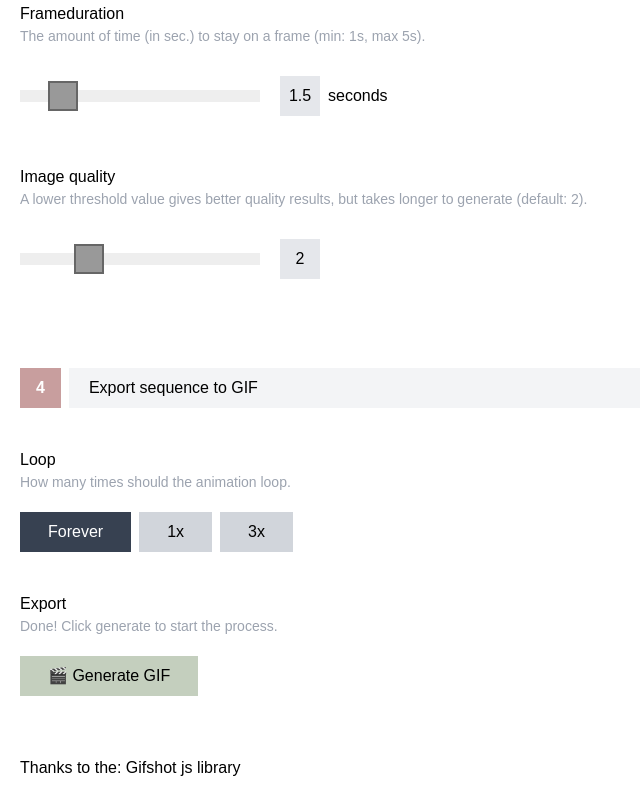
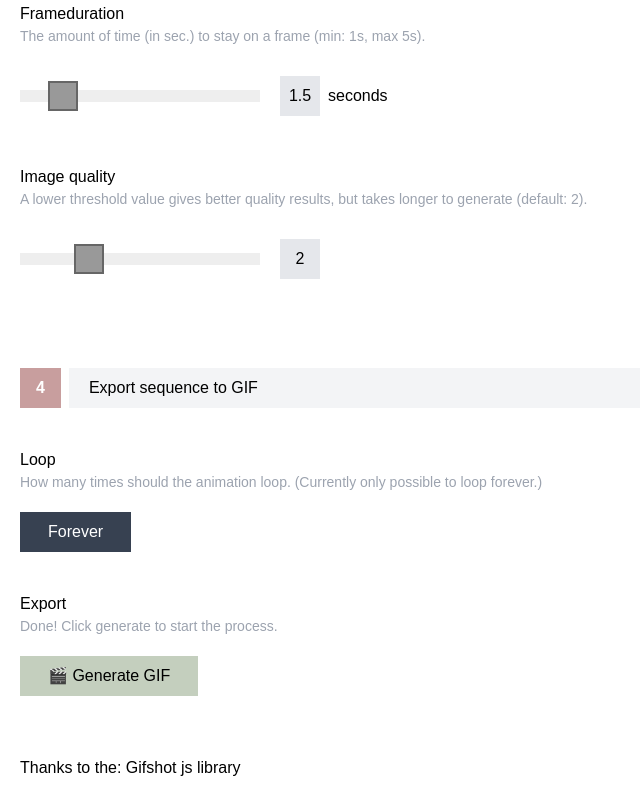
Before and after one commit to kaboomshebang/kbsb-gif-creator, a React (Vite) app: page / in a window 1280 px wide. Shown: the part 1210-2010 px from the top of the page, without its empty margins (0-640 px from the left). Built offline with nearby package versions, Linux system fonts and the light colour scheme; a web font is replaced by a local one.

Commit message:
Remove loop 1x, 3x buttons. Loop setting not included in the Gifshot API

```diff
--- a/src/App.jsx
+++ b/src/App.jsx
@@ -106,7 +106,10 @@ function App() {
 					<StepNumber number="4" color="#C89E9E"></StepNumber>
 					<StepTitle title="Export sequence to GIF"></StepTitle>
 				</StepHeader>
-				<StepDescription title="Loop" description="How many times should the animation loop."></StepDescription>
+				<StepDescription
+					title="Loop"
+					description="How many times should the animation loop. (Currently only possible to loop forever.)"
+				></StepDescription>
 				<Loops valueState={loop} loopFunc={setLoop}></Loops>
 				<StepDescription
 					title="Export"
--- a/src/components/Loops.jsx
+++ b/src/components/Loops.jsx
@@ -50,12 +50,6 @@ class Loops extends React.Component {
 				<Button active={this.state[0]} id="loop_0" btnClick={this.handleClick}>
 					Forever
 				</Button>
-				<Button active={this.state[1]} id="loop_1" btnClick={this.handleClick}>
-					1x
-				</Button>
-				<Button active={this.state[3]} id="loop_3" btnClick={this.handleClick}>
-					3x
-				</Button>
 			</div>
 		);
 	}
```
